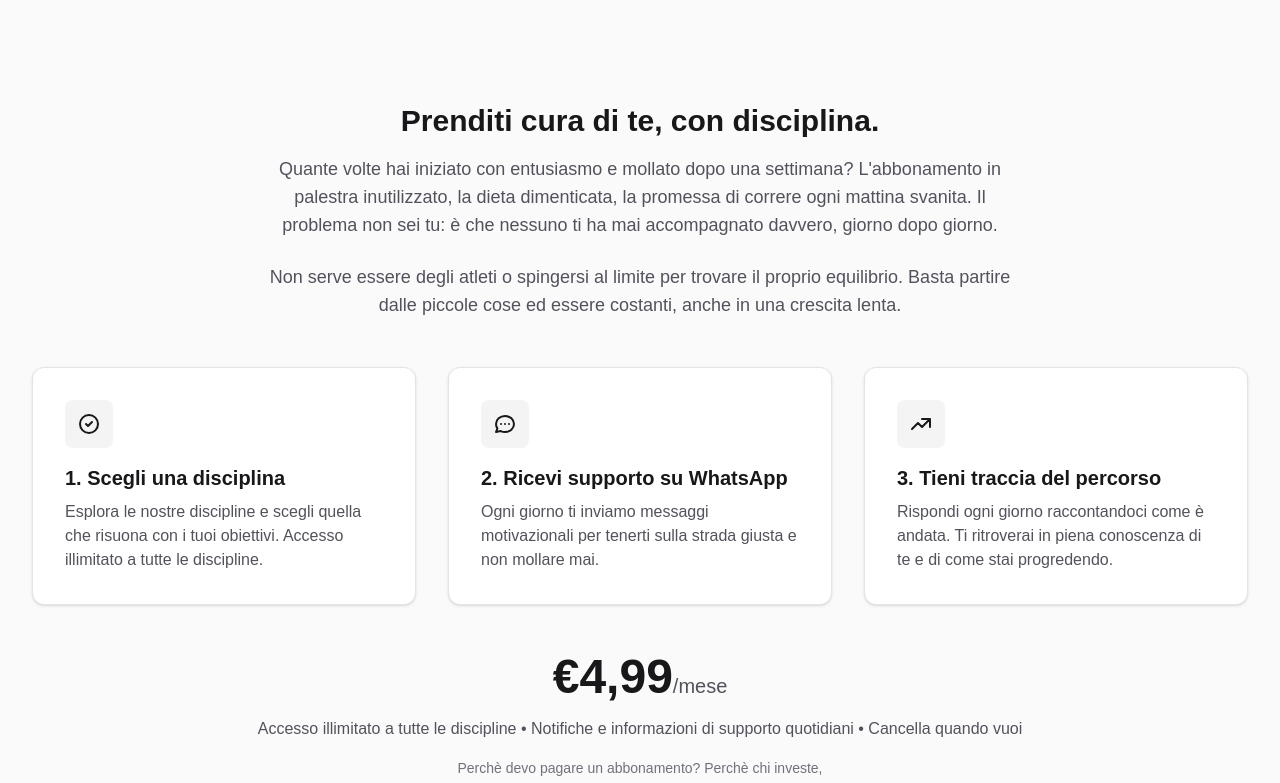
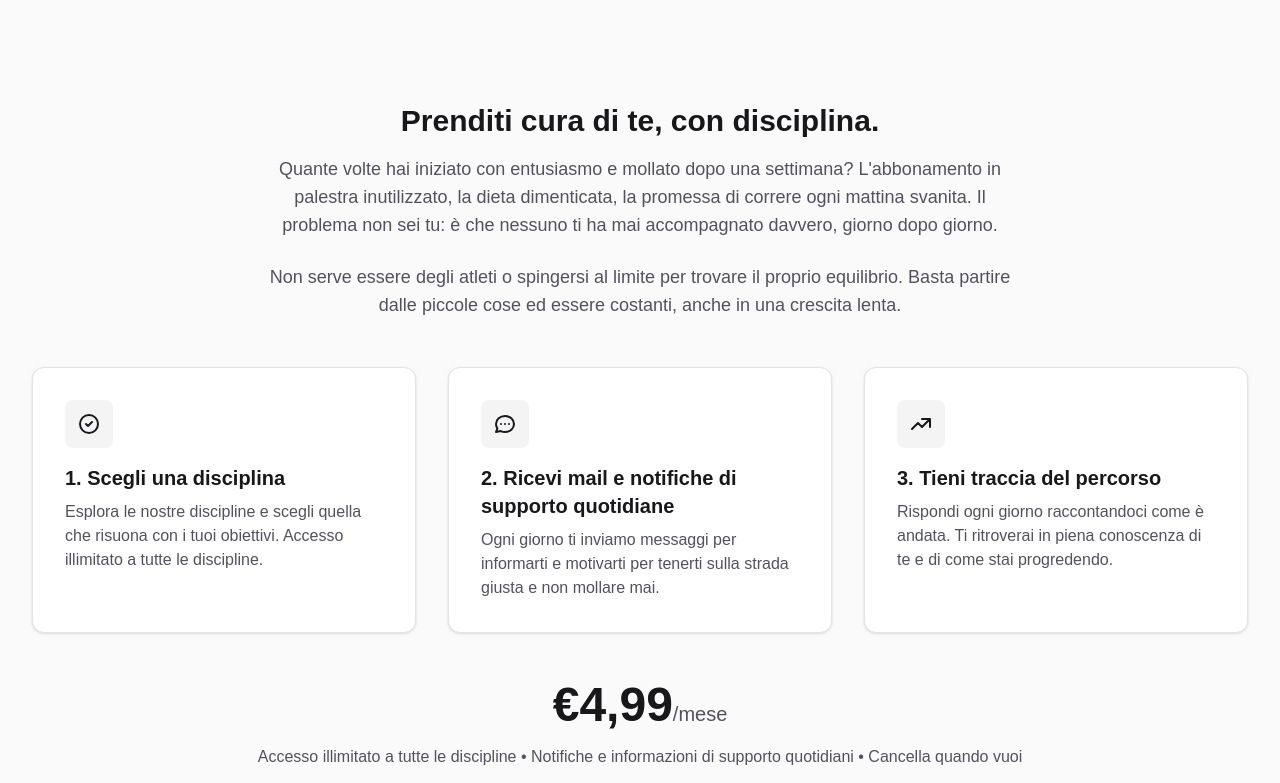
Before and after one commit to Poldin/disciplina_fit, a Next.js app: page / in a window 1280 px wide. Shown: the part 434-1217 px from the top of the page. Built offline with nearby package versions, Linux system fonts and the light colour scheme; no server answers; the database is empty.

Commit message:
Update HomeContent to reflect changes in support messaging, replacing WhatsApp references with email and daily notification updates. Enhance motivational message clarity to better inform users about support communications.

```diff
--- a/app/components/HomeContent.tsx
+++ b/app/components/HomeContent.tsx
@@ -381,10 +381,10 @@ export default function HomeContent({ disciplines }: HomeContentProps) {
                 </svg>
               </div>
               <h3 className="text-xl font-semibold text-zinc-900 dark:text-zinc-50 mb-2">
-                2. Ricevi supporto su WhatsApp
+                2. Ricevi mail e notifiche di supporto quotidiane
               </h3>
               <p className="text-zinc-600 dark:text-zinc-400">
-                Ogni giorno ti inviamo messaggi motivazionali per tenerti sulla strada giusta e non mollare mai.
+                Ogni giorno ti inviamo messaggi per informarti e motivarti per tenerti sulla strada giusta e non mollare mai.
               </p>
             </div>
 
```
